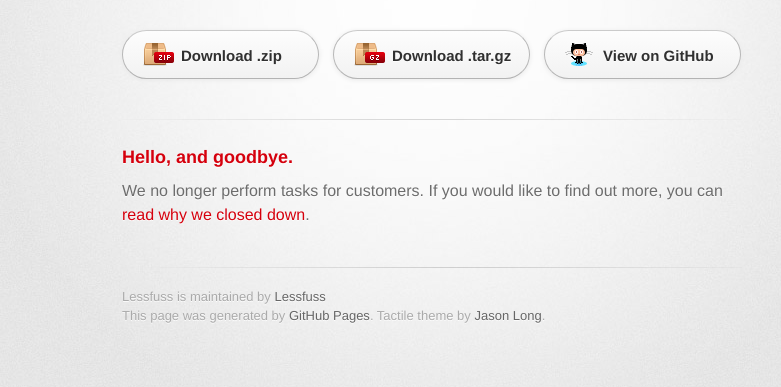
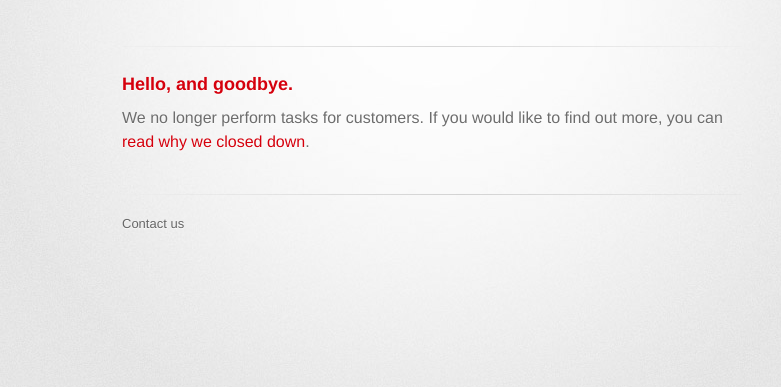
Before and after one commit to Lessfuss/Lessfuss.github.io, a plain HTML site: page index.html in a window 1280 px wide. Shown: the part 127-514 px from the top of the page, without its empty margins (208-989 px from the left). Drawn offline with Linux system fonts and the light colour scheme; a web font is replaced by a local one.

Commit message:
Update index.html

```diff
--- a/index.html
+++ b/index.html
@@ -22,12 +22,6 @@
           <h2>Get more done</h2>
         </header>
 
-        <section id="downloads" class="clearfix">
-          <a href="https://github.com/Lessfuss/lessfuss.co.za/zipball/master" id="download-zip" class="button"><span>Download .zip</span></a>
-          <a href="https://github.com/Lessfuss/lessfuss.co.za/tarball/master" id="download-tar-gz" class="button"><span>Download .tar.gz</span></a>
-          <a href="https://github.com/Lessfuss/lessfuss.co.za" id="view-on-github" class="button"><span>View on GitHub</span></a>
-        </section>
-
         <hr>
 
         <section id="main_content">
@@ -38,8 +32,7 @@
         </section>
 
         <footer>
-          Lessfuss is maintained by <a href="https://github.com/Lessfuss">Lessfuss</a><br>
-          This page was generated by <a href="http://pages.github.com">GitHub Pages</a>. Tactile theme by <a href="https://twitter.com/jasonlong">Jason Long</a>.
+          <a href="mailto:team@lessfuss.co.za">Contact us</a><br>
         </footer>
 
                   <script type="text/javascript">
```
